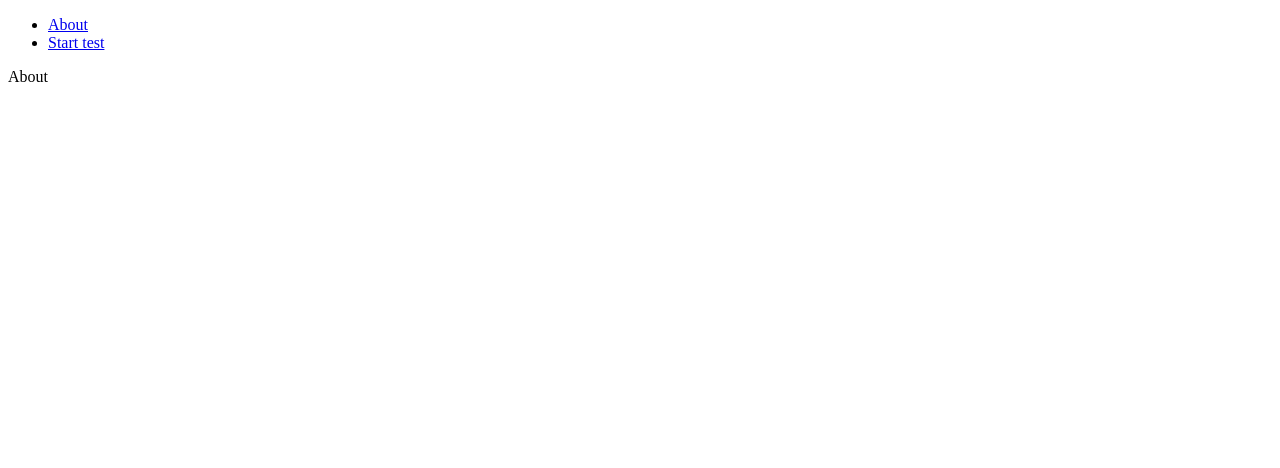
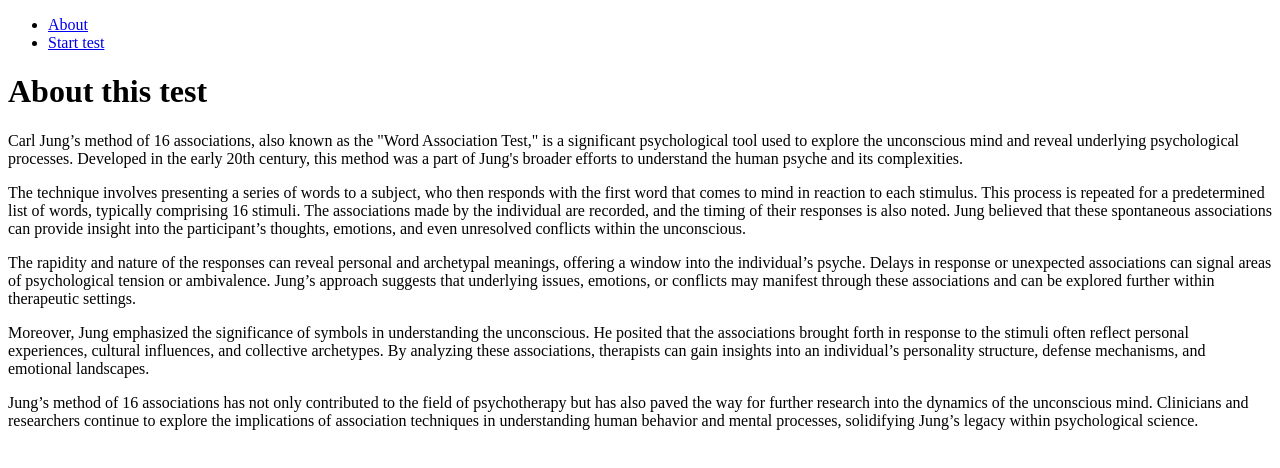
Before and after one commit to da-ns/jung-test, a React (Vite) app: page / in a window 1280 px wide. Shown: the top 468 px of the page. Built offline with nearby package versions, Linux system fonts and the light colour scheme.

Commit message:
text for About page

```diff
--- a/src/pages/About.tsx
+++ b/src/pages/About.tsx
@@ -1,8 +1,38 @@
+const About = () => {
+    return(
+        <div>
+            <h1>About this test</h1>
 
-export default function About() {
-    return (
-        <div>
-            About
+            <p>Carl Jung’s method of 16 associations, also known as the "Word Association Test," is a significant
+                psychological tool used to explore the unconscious mind and reveal underlying psychological processes.
+                Developed in the early 20th century, this method was a part of Jung's broader efforts to understand
+                the human psyche and its complexities.</p>
+
+            <p>The technique involves presenting a series of words to a subject, who then responds with the first word
+                that comes to mind in reaction to each stimulus. This process is repeated for a predetermined
+                list of words, typically comprising 16 stimuli. The associations made by the individual are recorded,
+                and the timing of their responses is also noted. Jung believed that these spontaneous associations
+                can provide insight into the participant’s thoughts, emotions, and even unresolved conflicts
+                within the unconscious.</p>
+
+            <p>The rapidity and nature of the responses can reveal personal and archetypal meanings, offering a window
+                into the individual’s psyche. Delays in response or unexpected associations can signal areas
+                of psychological tension or ambivalence. Jung’s approach suggests that underlying issues, emotions,
+                or conflicts may manifest through these associations and can be explored further
+                within therapeutic settings.</p>
+
+            <p>Moreover, Jung emphasized the significance of symbols in understanding the unconscious.
+                He posited that the associations brought forth in response to the stimuli often reflect
+                personal experiences, cultural influences, and collective archetypes. By analyzing these associations,
+                therapists can gain insights into an individual’s personality structure, defense mechanisms,
+                and emotional landscapes.</p>
+
+            <p>Jung’s method of 16 associations has not only contributed to the field of psychotherapy but has
+                also paved the way for further research into the dynamics of the unconscious mind. Clinicians
+                and researchers continue to explore the implications of association techniques in understanding
+                human behavior and mental processes, solidifying Jung’s legacy within psychological science.</p>
         </div>
-    )
+    );
 }
+
+export default About
```
